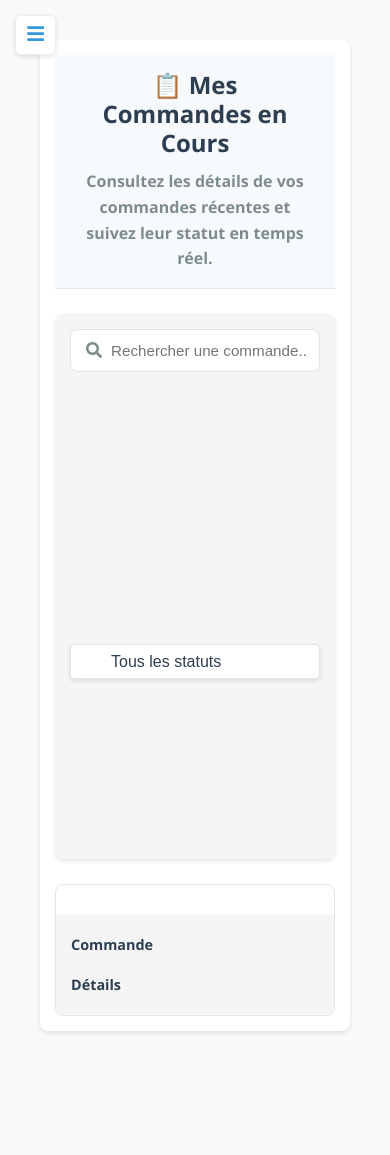
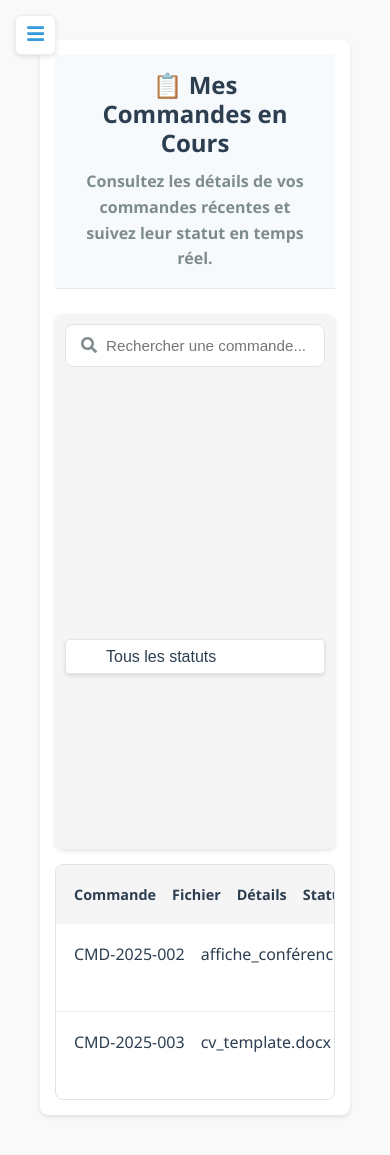
Before and after one commit to PaolaJeanne/dashboard, a React (Create React App) app: page /mes-commandes in a window 390 px wide. Before the commit the page ends 1071 px from the top, so only its background shows below. Built offline with nearby package versions, Linux system fonts and the light colour scheme.

Commit message:
mescommandes

```diff
--- a/src/styles/MesCommandes.css
+++ b/src/styles/MesCommandes.css
@@ -79,10 +79,10 @@
   flex-wrap: wrap;
   justify-content: space-between;
   align-items: center;
-  gap: 15px;
-  margin-bottom: 25px;
+  gap: 10px; /* Réduit l'espacement entre les éléments */
+  margin-bottom: 15px; /* Réduit l'espace en dessous de la barre */
   background-color: #f5f5f5;
-  padding: 15px;
+  padding: 10px; /* Réduit le padding interne */
   border-radius: var(--border-radius);
   box-shadow: var(--box-shadow);
 }
@@ -349,14 +349,27 @@
 @media (max-width: 480px) {
   .orders-table {
     display: block; /* Active le défilement horizontal */
-    overflow-x: auto;
-    white-space: nowrap;
+    overflow-x: auto; /* Permet le défilement horizontal */
+    white-space: nowrap; /* Empêche les colonnes de se casser sur plusieurs lignes */
+    border: 1px solid var(--border-color); /* Ajoute une bordure visible */
   }
 
   .table-header,
   .table-row {
-    display: inline-block; /* Affiche les lignes en bloc pour le défilement */
+    display: table; /* Change l'affichage en table pour conserver toutes les colonnes */
     width: 100%; /* S'assure que chaque ligne occupe toute la largeur */
+    table-layout: auto; /* Permet aux colonnes de s'adapter au contenu */
+  }
+
+  .col-command,
+  .col-file,
+  .col-details,
+  .col-status,
+  .col-amount,
+  .col-actions {
+    display: table-cell; /* Affiche toutes les colonnes */
+    padding: 8px;
+    text-align: left;
   }
 }
 
```
